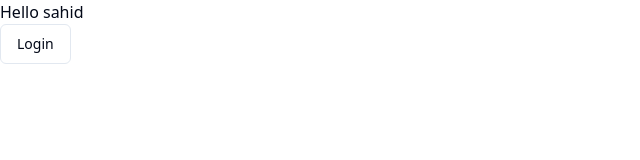
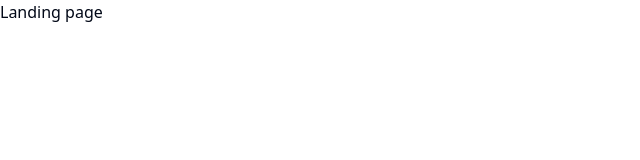
Before and after one commit to sahidDev09/CareerLinker-Job-Portal, a React (Vite) app: page / in a window 1280 px wide. Shown: the top 160 px of the page, without its empty margins (0-640 px from the left). Built offline with nearby package versions, Linux system fonts and the light colour scheme.

Commit message:
make all folder structure

```diff
--- a/src/App.jsx
+++ b/src/App.jsx
@@ -1,15 +1,26 @@
-import { Button } from "./components/ui/button";
+import { createBrowserRouter, RouterProvider } from "react-router-dom";
+import AppLayout from "./layout/AppLayout";
+import Landing from "./pages/Landing";
+import Onboarding from "./pages/Onboarding";
 
+const router = createBrowserRouter([
+  {
+    element: <AppLayout />,
+    children: [
+      {
+        path: "/",
+        element: <Landing />,
+      },
+      {
+        path: "/onboarding",
+        element: <Onboarding />,
+      },
+    ],
+  },
+]);
 
 function App() {
-  return (
-    <>
-      <div>
-        <h1>Hello sahid</h1>
-        <Button variant="outline">Login</Button>
-      </div>
-    </>
-  );
+  return <RouterProvider router={router}></RouterProvider>;
 }
 
 export default App;
--- /dev/null
+++ b/src/layout/AppLayout.jsx
@@ -0,0 +1,11 @@
+import { Outlet } from "react-router-dom";
+
+const AppLayout = () => {
+  return (
+    <div>
+      <Outlet />
+    </div>
+  );
+};
+
+export default AppLayout;
--- /dev/null
+++ b/src/pages/Job-listing.jsx
@@ -0,0 +1,5 @@
+const Joblisting = () => {
+  return <div>job listing</div>;
+};
+
+export default Joblisting;
--- /dev/null
+++ b/src/pages/Job.jsx
@@ -0,0 +1,5 @@
+const Job = () => {
+  return <div>Hello iam JOB!</div>;
+};
+
+export default Job;
--- /dev/null
+++ b/src/pages/Landing.jsx
@@ -0,0 +1,11 @@
+
+
+      const Landing = () => {
+        return (
+            <div>
+                Landing page
+            </div>
+        );
+      };
+
+      export default Landing;
--- /dev/null
+++ b/src/pages/My-applications.jsx
@@ -0,0 +1,5 @@
+const MyApplications = () => {
+  return <div>my applications</div>;
+};
+
+export default MyApplications;
--- /dev/null
+++ b/src/pages/Onboarding.jsx
@@ -0,0 +1,7 @@
+const Onboarding = () => {
+  return <div>
+    on borading
+  </div>;
+};
+
+export default Onboarding;
--- /dev/null
+++ b/src/pages/Post-Jobs.jsx
@@ -0,0 +1,7 @@
+const PostJobs = () => {
+  return <div>
+    post new jobs
+  </div>;
+};
+
+export default PostJobs;
--- /dev/null
+++ b/src/pages/Saved-jobs.jsx
@@ -0,0 +1,5 @@
+const SavedJobs = () => {
+  return <div>My wishlisted/Saved jobs</div>;
+};
+
+export default SavedJobs;
```
